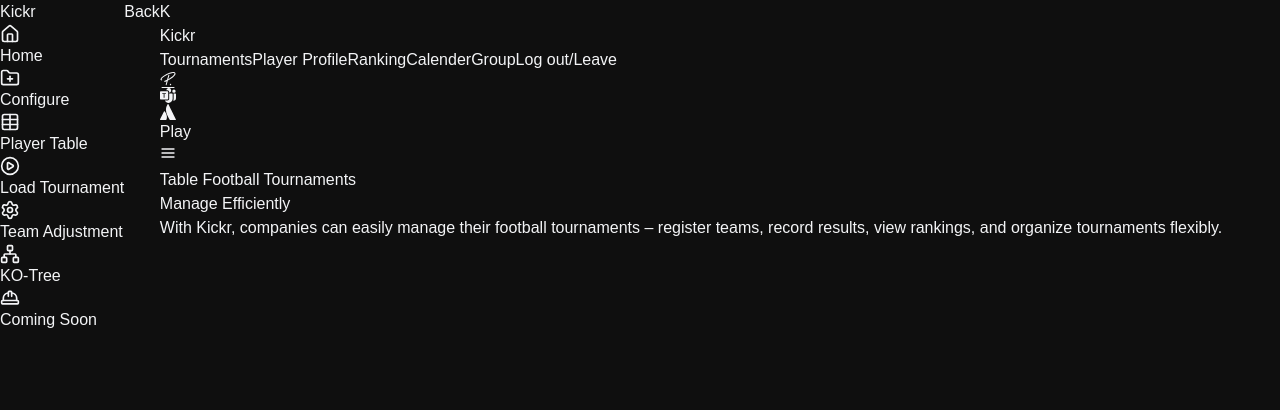
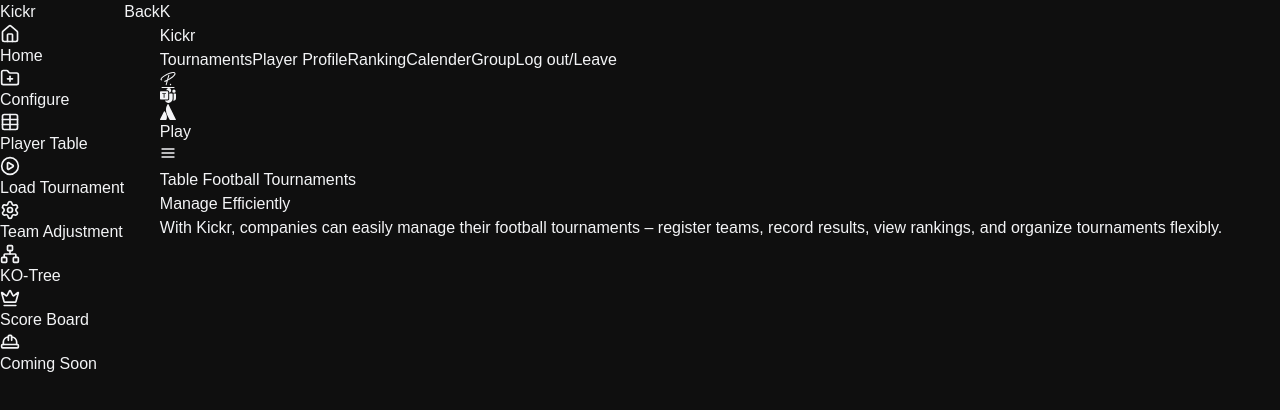
Before and after one commit to lm15-lukas/Kicker-React, a React (Vite) app: page /configure-game-page in a window 1280 px wide. Shown: the top 410 px of the page. Built offline with nearby package versions, Linux system fonts and the light colour scheme.

Commit message:
ScoreBoard item in Sidebar hinzugefügt

```diff
--- a/src/pages/Sidebar.jsx
+++ b/src/pages/Sidebar.jsx
@@ -1,8 +1,7 @@
 import { NavLink } from "react-router-dom";
 import { motion } from "framer-motion";
-import { Home, Settings, Table, FolderPlus, PlayCircle,Network } from "lucide-react";
+import { Home, Settings, Table, FolderPlus, PlayCircle,Network,HardHat,Crown } from "lucide-react";
 import SideButtons from "./SideButtons";
-import { HardHat } from "lucide-react";
 
 export default function Sidebar() {
   const links = [
@@ -12,6 +11,7 @@
     { to: "/load", label: "Load Tournament", icon: <PlayCircle size={20} /> },
     { to: "/team-adjustment", label: "Team Adjustment", icon: <Settings size={20} /> },
     {to: "/finalRound" ,label:"KO-Tree",icon:<Network size={20}/>},
+    {to: "/scoreboard",label:"Score Board",icon:<Crown size={20}/>},
     {to:"/betafeature",label:"Coming Soon", icon:<HardHat size={20}/>}
   ];
 
```
